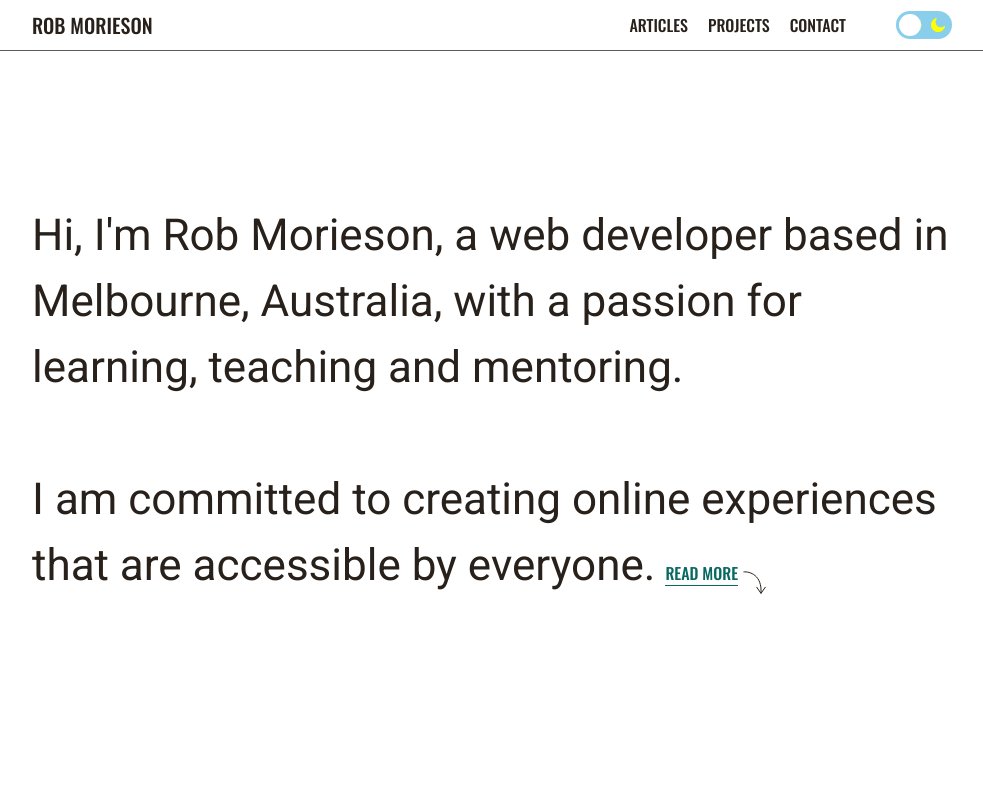
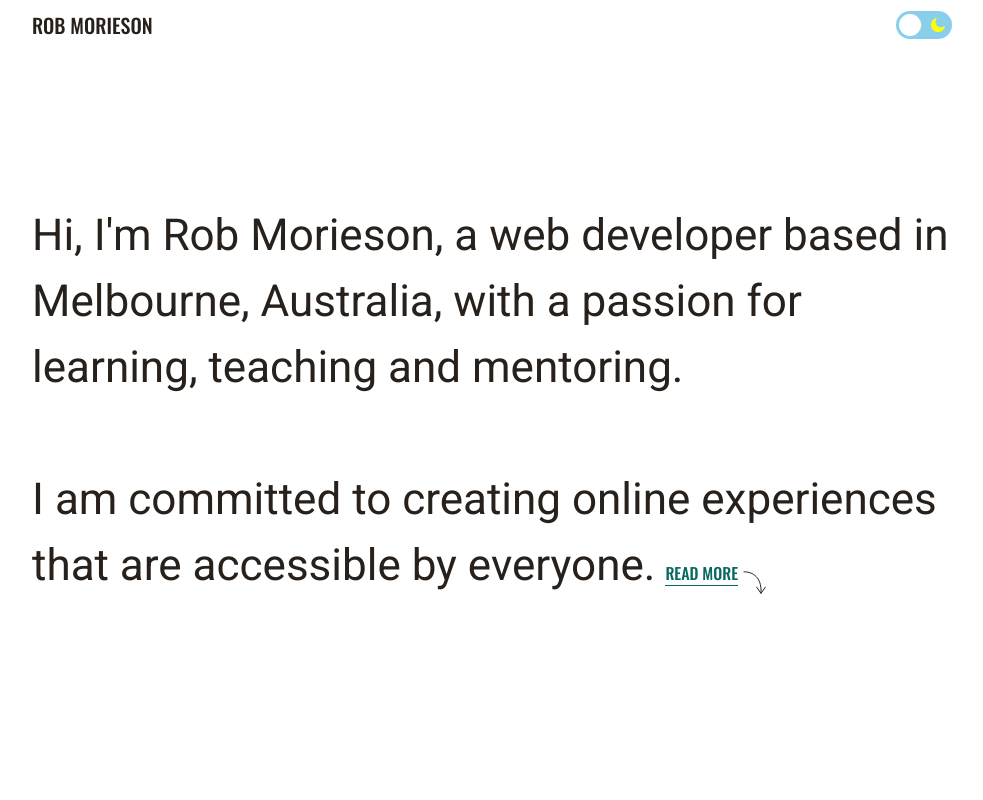
Before and after one commit to robmorieson/electric-next, a Next.js app: page / in a window 1280 px wide. Shown: the top 800 px of the page, without its empty margins (148-1131 px from the left). Built offline with nearby package versions, Linux system fonts and the light colour scheme; what emotion-theming would draw is missing.

Commit message:
Remove nav from header and set to absolute

```diff
--- a/components/global/Header.tsx
+++ b/components/global/Header.tsx
@@ -3,7 +3,6 @@ import { Box } from "rebass";
 
 import { ContentWide } from "components/global/Wrappers";
 import Logo from "components/global/Logo";
-import NavWrap from "components/global/NavWrap";
 
 const ThemeToggle = dynamic(() => import("./ThemeToggle"), {
   ssr: false,
@@ -14,14 +13,11 @@ const Header = () => {
     <Box
       as="header"
       sx={{
-        position: "fixed",
+        position: "absolute",
         top: 0,
         left: 0,
         zIndex: 10,
         width: "100%",
-        borderBottom: "1px solid var(--color-border-primary)",
-        background: "var(--color-bg-primary)",
-        transition: "background 0.5s ease-in-out",
       }}
     >
       <ContentWide
@@ -32,7 +28,6 @@ const Header = () => {
         }}
       >
         <Logo />
-        <NavWrap />
         <ThemeToggle />
       </ContentWide>
     </Box>
--- a/components/global/NavButton.tsx
+++ /dev/null
@@ -1,62 +0,0 @@
-import { Box } from "rebass";
-
-type Props = {
-  navOpen: boolean;
-  setNavOpen: (navOpen: boolean) => void;
-};
-
-const NavButton = ({ navOpen, setNavOpen }: Props) => {
-  return (
-    <Box
-      as="button"
-      type="button"
-      aria-label={navOpen ? "Close navigation" : "Open navigation"}
-      title={navOpen ? "Close navigation" : "Open navigation"}
-      sx={{
-        "--nav-button-width": "30px",
-        "--nav-button-stroke": "4px",
-        display: ["block", "none"],
-        zIndex: 30,
-        width: "var(--nav-button-width)",
-        height: "var(--nav-button-width)",
-        padding: 0,
-        border: "none",
-        background: "transparent",
-        cursor: "pointer",
-        transition: "transform .25s ease-in-out",
-        transform: navOpen ? "rotate(-45deg)" : "",
-        "&:focus": {
-          outlineOffset: "5px",
-        },
-        "&:focus:not(:focus-visible)": {
-          outline: "none",
-        },
-        span: {
-          display: "block",
-          width: navOpen ? "var(--nav-button-stroke)" : "100%",
-          height: navOpen
-            ? "calc((var(--nav-button-width) / 2) - (var(--nav-button-stroke) / 2))"
-            : "var(--nav-button-stroke)",
-          ml: navOpen
-            ? "calc((var(--nav-button-width) / 2) - (var(--nav-button-stroke) / 2))"
-            : 0,
-          borderRadius: "calc(var(--nav-button-stroke))",
-          background: "var(--color-text-secondary)",
-          transition: "all .25s ease-in-out",
-          "&.mid": {
-            width: "100%",
-            height: "var(--nav-button-stroke)",
-            m: navOpen ? "0" : "6px 0",
-          },
-        },
-      }}
-      onClick={() => setNavOpen(!navOpen)}
-    >
-      <span className="top" />
-      <span className="mid" />
-      <span className="btm" />
-    </Box>
-  );
-};
-
-export default NavButton;
--- a/components/global/NavMenu.tsx
+++ /dev/null
@@ -1,48 +0,0 @@
-import { Flex } from "rebass";
-
-import navItems from "data/navItems";
-import NavMenuItem from "./NavMenuItem";
-
-type Props = {
-  navOpen: boolean;
-  setNavOpen: (navOpen: boolean) => void;
-};
-
-const NavMenu = ({ navOpen, setNavOpen }: Props) => {
-  return (
-    <Flex
-      as="ul"
-      sx={{
-        "@media screen and (max-width: 768px)": {
-          position: "fixed",
-          zIndex: 20,
-          left: 0,
-          top: 0,
-          width: "100%",
-          height: "100vh",
-          alignItems: "center",
-          flexDirection: "column",
-          justifyContent: "center",
-          background: "var(--color-bg-primary)",
-          transition: "opacity .5s ease-in-out",
-          visibility: navOpen ? "visible" : "hidden",
-          opacity: navOpen ? 1 : 0,
-          transform: navOpen
-            ? "translate3d(0, 0, 0)"
-            : "translate3d(100%, 0, 0)",
-        },
-      }}
-    >
-      {navItems.map((navItem, i) => (
-        <NavMenuItem
-          key={i}
-          navOpen={navOpen}
-          navItem={navItem}
-          setNavOpen={setNavOpen}
-        />
-      ))}
-    </Flex>
-  );
-};
-
-export default NavMenu;
--- a/components/global/NavMenuItem.tsx
+++ /dev/null
@@ -1,44 +0,0 @@
-import Link from "next/link";
-import { Box, Link as RebassLink } from "rebass";
-
-import NavItemType from "types/navItem";
-
-type Props = {
-  navOpen: boolean;
-  setNavOpen: (navOpen: boolean) => void;
-  navItem: NavItemType;
-};
-
-const NavMenuItem = ({ navOpen, setNavOpen, navItem }: Props) => (
-  <Box
-    as="li"
-    sx={{
-      px: "var(--s1)",
-      fontFamily: "var(--font-secondary)",
-      fontWeight: "var(--font-secondary-weight-std)",
-      textTransform: "uppercase",
-      "@media screen and (max-width: 768px)": {
-        fontSize: "1.5rem",
-        py: "calc(var(--s3) / 2)",
-        transition:
-          "opacity .5s ease-in-out .35s, transform .5s ease-in-out .35s",
-        opacity: navOpen ? 1 : 0,
-        transform: navOpen ? "translate3d(0, 0, 0)" : "translate3d(-50%, 0, 0)",
-      },
-    }}
-  >
-    <Link href={navItem.href} passHref>
-      <RebassLink
-        onClick={() => setNavOpen(false)}
-        sx={{
-          color: "var(--color-text-primary)",
-          textDecoration: "none",
-        }}
-      >
-        {navItem.text}
-      </RebassLink>
-    </Link>
-  </Box>
-);
-
-export default NavMenuItem;
--- a/components/global/NavWrap.tsx
+++ /dev/null
@@ -1,51 +0,0 @@
-import { useState, useEffect } from "react";
-import FocusTrap from "focus-trap-react";
-import { Flex } from "rebass";
-
-import NavButton from "./NavButton";
-import NavMenu from "./NavMenu";
-
-const NavWrap = () => {
-  const [navOpen, setNavOpen] = useState(false);
-
-  const handleEsc = (e: KeyboardEvent) => {
-    e.key === "Escape" && setNavOpen(false);
-  };
-
-  useEffect(() => {
-    navOpen && document.addEventListener("keydown", handleEsc);
-    return () => {
-      document.removeEventListener("keydown", handleEsc);
-    };
-  }, [navOpen]);
-
-  return (
-    <FocusTrap
-      active={navOpen}
-      focusTrapOptions={{
-        returnFocusOnDeactivate: false,
-      }}
-    >
-      <Flex
-        as="nav"
-        aria-labelledby="primary-navigation"
-        sx={{
-          order: [3, 0],
-          flex: ["inherit", "1 0 auto"],
-          justifyContent: "flex-end",
-          mr: [0, "var(--s4)"],
-          ml: ["var(--s2)", 0],
-        }}
-      >
-        <h2 id="primary-navigation" className="sr-only">
-          Primary navigation
-        </h2>
-
-        <NavButton navOpen={navOpen} setNavOpen={setNavOpen} />
-        <NavMenu navOpen={navOpen} setNavOpen={setNavOpen} />
-      </Flex>
-    </FocusTrap>
-  );
-};
-
-export default NavWrap;
```
